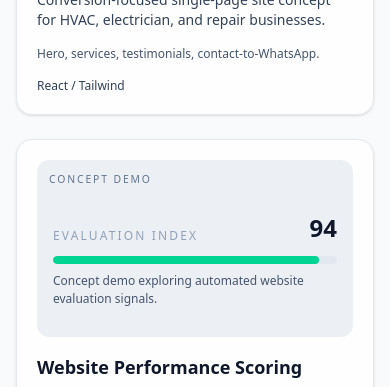
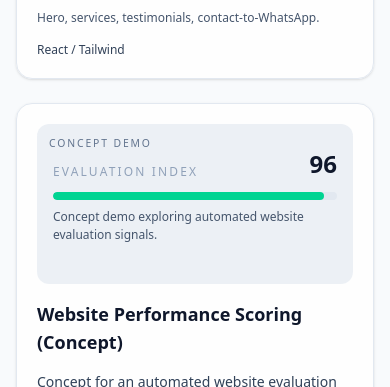
Before and after one commit to Mclenx/EEB-Web-Dev, a Next.js app: page /en in a window 390 px wide. Shown: the part 2120-2507 px from the top of the page. Built offline with nearby package versions, Linux system fonts and the light colour scheme.

Commit message:
added h-40 sm:aspect-video sm:h-auto to the respect cards in work sectoin for mobile fix

```diff
--- a/app/[lang]/HomeClient.tsx
+++ b/app/[lang]/HomeClient.tsx
@@ -603,7 +603,7 @@ export default function HomeClient({
           <div className="grid gap-6 sm:grid-cols-2 lg:grid-cols-4">
             {/* OTA */}
             <article className="rounded-2xl border border-slate-200 bg-white/80 p-5 flex flex-col gap-4 shadow-sm dark:border-slate-800 dark:bg-slate-900/30">
-              <div className="relative aspect-video overflow-hidden rounded-xl bg-gradient-to-br from-slate-200 via-slate-400 to-slate-200/0 dark:from-slate-900 dark:via-slate-700 dark:to-slate-900/0">
+              <div className="relative h-40 sm:aspect-video sm:h-auto aspect-video overflow-hidden rounded-xl bg-gradient-to-br from-slate-200 via-slate-400 to-slate-200/0 dark:from-slate-900 dark:via-slate-700 dark:to-slate-900/0">
                 <div className="absolute left-3 top-3 inline-flex items-center gap-2 rounded-full border border-emerald-400/40 bg-emerald-500/10 px-3 py-1 text-xs text-emerald-700 backdrop-blur dark:text-emerald-200">
                   <span aria-hidden>⏳</span>
                   <span>{t.work.ota.badge}</span>
@@ -631,7 +631,7 @@ export default function HomeClient({
 
             {/* Lead Gen */}
             <article className="rounded-2xl border border-slate-200 bg-white/80 p-5 flex flex-col gap-4 shadow-sm dark:border-slate-800 dark:bg-slate-900/30">
-              <div className="aspect-video overflow-hidden rounded-xl border border-slate-200 bg-slate-50/80 dark:border-slate-800 dark:bg-slate-900/30">
+              <div className="aspect-video h-40 sm:aspect-video sm:h-auto overflow-hidden rounded-xl border border-slate-200 bg-slate-50/80 dark:border-slate-800 dark:bg-slate-900/30">
                 <LeadGenFlow t={t} />
               </div>
               <h3 className="text-lg font-semibold text-slate-900 dark:text-white">
@@ -650,15 +650,17 @@ export default function HomeClient({
 
             {/* Scoring Concept */}
             <article className="rounded-2xl border border-slate-200 bg-white/80 p-5 flex flex-col gap-4 shadow-sm dark:border-slate-800 dark:bg-slate-900/30">
-              <div className="relative aspect-video rounded-xl bg-slate-200/60 dark:bg-slate-800/30 pt-10">
-                <div className="absolute left-3 top-3 right-3 text-[0.65rem] uppercase tracking-[0.18em] leading-[1.35] text-slate-500 dark:text-slate-400">
+              <div className="relative h-40 sm:aspect-video sm:h-auto rounded-xl bg-slate-200/60 dark:bg-slate-800/30 overflow-hidden">
+                <div className="absolute left-3 top-3 text-[0.65rem] uppercase tracking-[0.18em] text-slate-500 dark:text-slate-400">
                   {t.work.scoring.label}
                 </div>
+
                 <ScoreLoop
                   label={t.work.scoring.loopLabel}
                   caption={t.work.scoring.loopCaption}
                 />
               </div>
+
               <h3 className="text-lg font-semibold text-slate-900 dark:text-white">
                 {t.work.scoring.title}
               </h3>
@@ -684,7 +686,7 @@ export default function HomeClient({
                 }
                 className="flex flex-col gap-4 text-left group"
               >
-                <div className="relative aspect-video overflow-hidden rounded-xl border border-slate-200 dark:border-slate-800">
+                <div className="relative h-40 sm:aspect-video sm:h-auto aspect-video overflow-hidden rounded-xl border border-slate-200 dark:border-slate-800">
                   <Image
                     src="/work/cryoair-homepage.png"
                     alt="Cryo-Air homepage screenshot"
```
